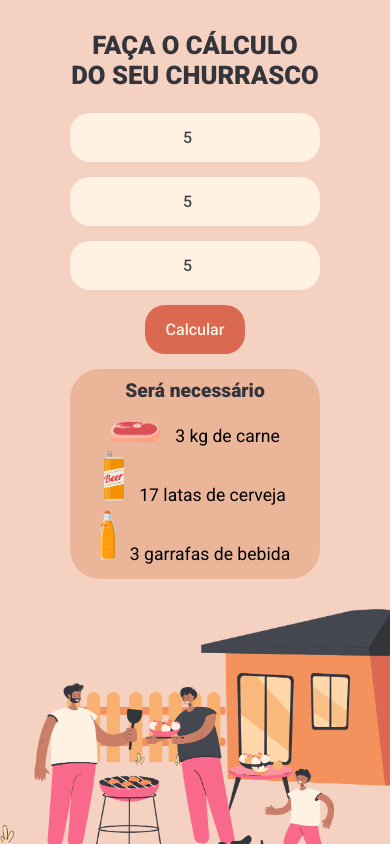
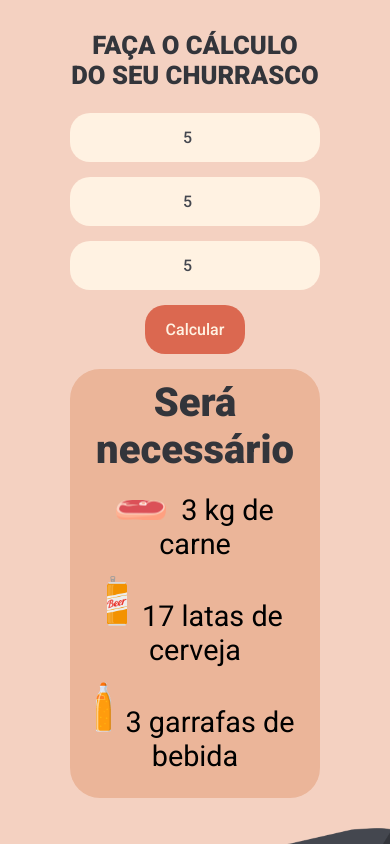
Before and after one commit to FreitasLucas01/Churrascometro, a plain HTML site: page index.html in a window 390 px wide. Both pictures are taken after typing "5", "5", "5" into the empty fields and a click on the button "Calcular". Shown: the top 844 px of the page. Drawn offline with Linux system fonts and the light colour scheme.

Commit message:
Responsivo-notebook

```diff
--- a/style.css
+++ b/style.css
@@ -182,9 +182,9 @@ p{
     }
 }
 
-@media screen and (max-width: 1500px){
+@media screen and (max-width: 1920px){
     #textDiv h2{
-        font-size: 2.8em;
+        font-size: 2.5em;
         font-weight: 900;
         color: #33353B;
         margin-bottom: 30px;
@@ -213,6 +213,13 @@ p{
         background-color: #DB6850;
         color: #FFF2E2;
         border: none;
+    }
+    #resultado h3{
+        font-size: 2.2rem;
+    }
+    #resultado p{
+        font-size: 1.8rem;
+        margin: 15px;
     }
 }
 
@@ -266,7 +273,7 @@ p{
         text-align: center;
     }
 
-    h3{
+    #resultado h3{
 
         font-size: 2.5em;
         font-weight: 900;
```
